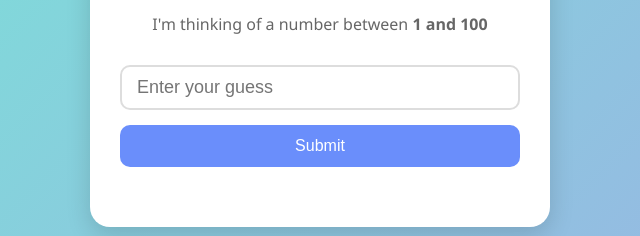
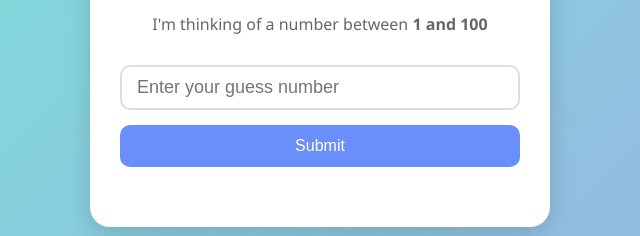
Before and after one commit to Sakthi1205/CICD, a plain HTML site: page frontend/index.html in a window 1280 px wide. Shown: the part 340-576 px from the top of the page, 320-960 px from the left. Drawn offline with Linux system fonts and the light colour scheme.

```diff
--- a/frontend/index.html
+++ b/frontend/index.html
@@ -12,7 +12,7 @@
     <p class="subtext">I'm thinking of a number between <strong>1 and 100</strong></p>
 
     <div class="input-group">
-      <input type="number" id="guessInput" placeholder="Enter your guess" min="1" max="100"/>
+      <input type="number" id="guessInput" placeholder="Enter your guess number" min="1" max="100"/>
       <button onclick="submitGuess()">Submit</button>
     </div>
 
```
